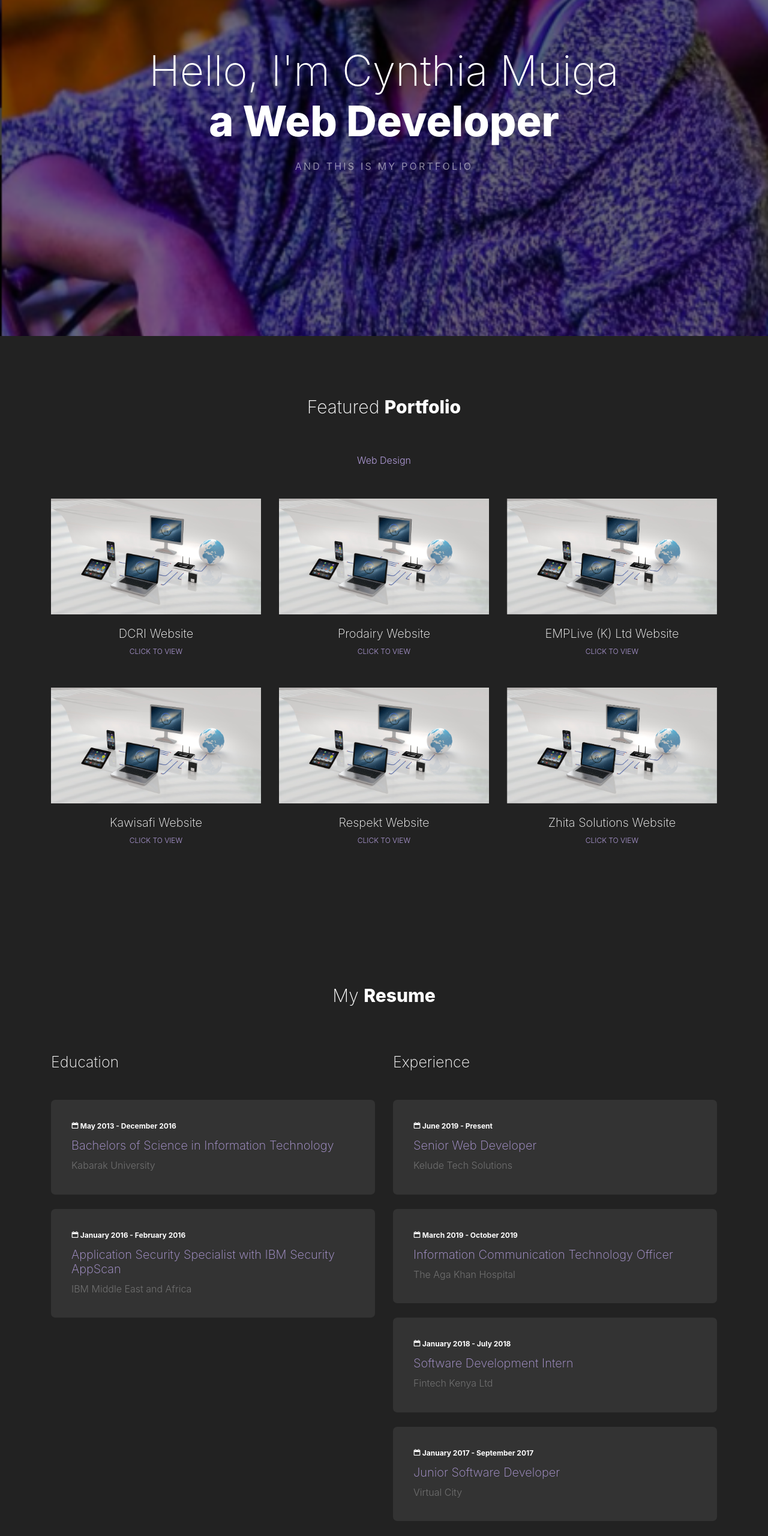
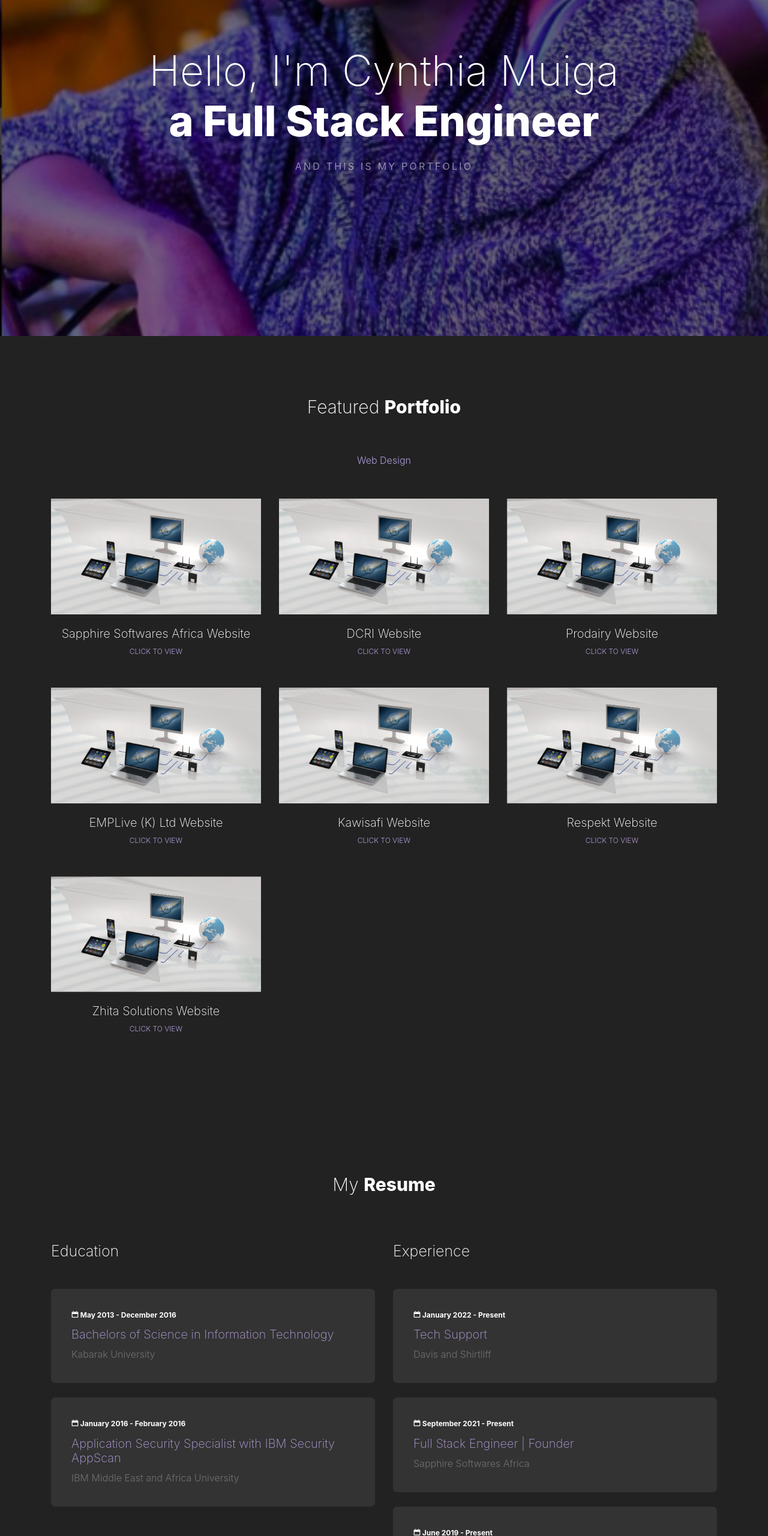
Before and after one commit to Cmumbi/Cmumbi.github.io, a plain HTML site: page index.html in a window 1280 px wide. Shown: the part 240-2800 px from the top of the page at 60% size. Drawn offline with nearby package versions, Linux system fonts and the light colour scheme; files whose address does not match are found by name.

Commit message:
update index.html

```diff
--- a/index.html
+++ b/index.html
@@ -46,7 +46,7 @@
 			<div class="row intro-text align-items-center justify-content-center">
 				<div class="col-md-10 text-center pt-5">
 
-					<h1 class="site-heading site-animate">Hello, I'm Cynthia Muiga<strong class="d-block">a Web Developer</strong></h1>
+					<h1 class="site-heading site-animate">Hello, I'm Cynthia Muiga<strong class="d-block">a Full Stack Engineer</strong></h1>
 					<strong class="d-block text-white text-uppercase letter-spacing">and this is My Portfolio</strong>
 
 				</div>
@@ -73,6 +73,18 @@
 
 			<div class="filters-content">
 				<div class="row grid">
+					<div class="single-portfolio col-sm-4 all packaging">
+						<div class="relative">
+							<div class="thumb">
+								<div class="overlay overlay-bg"></div>
+								<img class="image img-fluid" src="images/web.jpg" alt="">
+							</div>
+						</div>
+						<div class="p-inner">
+							<h4>Sapphire Softwares Africa Website</h4>
+							<div class="cat"><a href="https://www.sapphiresoftwaresafrica.com/" target="_blank">Click to view</a></div>
+						</div>
+					</div>
 					<div class="single-portfolio col-sm-4 all packaging">
 						<div class="relative">
 							<div class="thumb">
@@ -171,7 +183,7 @@
 					<div class="resume-item mb-4">
 						<span class="date"><span class="icon-calendar"></span> January 2016 - February 2016</span>
 						<h3>Application Security Specialist with IBM Security AppScan</h3>
-						<span class="school">IBM Middle East and Africa</span>
+						<span class="school">IBM Middle East and Africa University</span>
 					</div>
 				</div>
 				<div class="col-md-6">
@@ -180,9 +192,27 @@
 					<h2 class="mb-5">Experience</h2>
 
 					<div class="resume-item mb-4">
+						<span class="date"><span class="icon-calendar"></span> January 2022 - Present</span>
+						<h3>Tech Support</h3>
+						<span class="school">Davis and Shirtliff</span>
+					</div>
+
+					<div class="resume-item mb-4">
+						<span class="date"><span class="icon-calendar"></span> September 2021 - Present</span>
+						<h3>Full Stack Engineer | Founder</h3>
+						<span class="school">Sapphire Softwares Africa</span>
+					</div>
+
+					<div class="resume-item mb-4">
 						<span class="date"><span class="icon-calendar"></span> June 2019 - Present</span>
 						<h3>Senior Web Developer</h3>
 						<span class="school">Kelude Tech Solutions</span>
+					</div>
+
+					<div class="resume-item mb-4">
+						<span class="date"><span class="icon-calendar"></span> March 2021 - July 2021</span>
+						<h3>Full Stack Engineer</h3>
+						<span class="school">ImaliPay</span>
 					</div>
 
 					<div class="resume-item mb-4">
@@ -312,8 +342,8 @@
 							<span class="icon-browser2"></span>
 						</span>
 						<h3 class="mb-4">Web Development</h3>
-						<p>Developing/modifying websites and systems.
-							(HTML5, CSS3, JavaScript, Python, CMS)</p>
+						<p>Developing/modifying websites, web applications, whatsapp bot systems and third-party software integrations.
+							(HTML5, CSS3, JavaScript, Python, C#, CMS)</p>
 						<p><a href="#" class="site-link">Learn More <i class="icon-chevron-right"></i></a></p>
 					</div>
 				</div>
@@ -460,7 +490,7 @@
 
 			<div class="row mb-5">
 				<p class="col-12 text-center">
-					Copyright &copy;2020 | All rights reserved
+					Copyright &copy;2022 | All rights reserved
 				</p>
 			</div>
 
```
